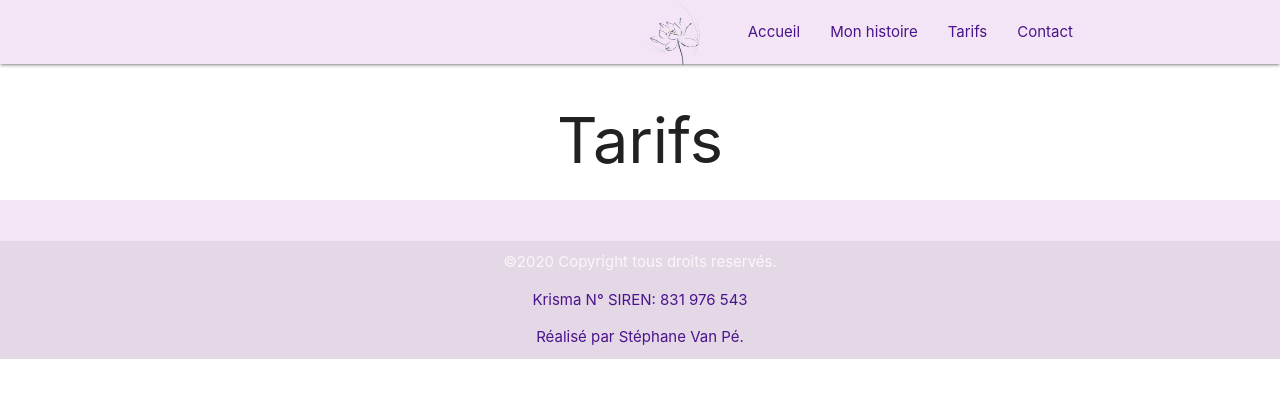
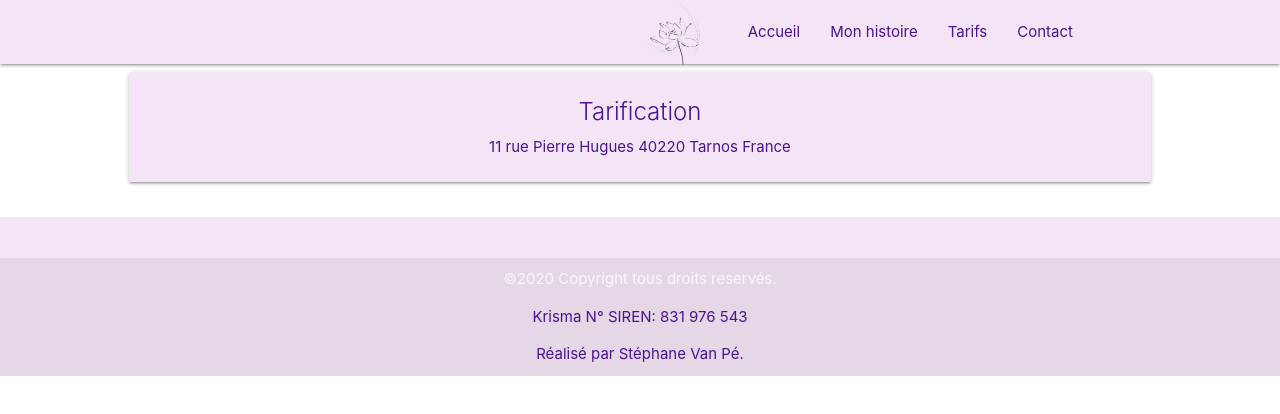
Before and after one commit to stephanevanpe/Khrisma, a React (Create React App) app: page /Prices in a window 1280 px wide. Shown: the top 414 px of the page. Built offline with nearby package versions, Linux system fonts and the light colour scheme.

Commit message:
resolving some details of the apperance

```diff
--- a/src/pages/Contact.jsx
+++ b/src/pages/Contact.jsx
@@ -20,7 +20,7 @@ class Contact extends Component {
 		const position = [this.state.lat, this.state.lng];
 		return (
 			<div>
-			<Navbar />
+				<Navbar />
 
 				<Row>
 					<Col s={1}></Col>
@@ -122,7 +122,11 @@ class Contact extends Component {
 								textClassName='purple-text text-darken-4'
 								title='Lieux du cabinet'
 							>
-								11 rue Pierre Hugues 40220 Tarnos France
+								11 rue Pierre Hugues <br />
+								40220 Tarnos <br />
+								France
+								<br />
+								<br />
 								<div>
 									<Map center={position} zoom={this.state.zoom} style={{ marginLeft: '0px', marginRight: '0px', height: '250px', width: '100%' }}>
 										<TileLayer
@@ -154,8 +158,7 @@ class Contact extends Component {
 					<Col s={1}></Col>
 				</Row>
 				<Footer />
-				</div>
-
+			</div>
 		);
 	}
 }
--- a/src/pages/Home.jsx
+++ b/src/pages/Home.jsx
@@ -5,6 +5,8 @@ import Footer from '../components/Footer';
 import Lotus from '../pictures/62a47d8e4ab364cf476f25a473b23c75.jpg';
 import Salle from '../pictures/salle.webp';
 import Lotusbloom from '../pictures/lotosblume-6e34f198-4e69-4fbb-99a0-6e5ede854fbf.jpg';
+import Deco1 from '../pictures/pngwave1.png';
+import Deco2 from '../pictures/pngwave.png';
 
 const Home = () => {
 	return (
@@ -20,11 +22,15 @@ const Home = () => {
 				<div className='section purple lighten-5'>
 					<div className='row container'>
 						<hr />
-						<h1 className='yellow-text text-darken-3'>Khrisma</h1>
-						<h4 className='header'> Medium de naissance - magnétisme holistique - coupeur de feu et de rayons - Maître Reiki</h4>
-						<p className='grey-text text-darken-3 lighten-3' style={{ fontFamily: 'Snell Roundhand, cursive', fontSize: '40px'}}>
-							" <b>J</b>e me suis rendue compte que mes aptitudes me servaient pour aider à la gestion du deuil et des blocages divers,
-							tout en tenant compte de la généalogie. Les cartes, les mots, l'écriture viennent à mon aide . "
+						<h1 className='yellow-text text-darken-3'>
+							<img alt='' src={Deco1} />
+							{' '}Khrisma{' '}
+							<img alt='' src={Deco2} />
+						</h1>
+						<h4 className='header purple-text text-darken-4'> Medium de naissance - magnétisme holistique - coupeur de feu et de rayons - Maître Reiki</h4>
+						<p className='grey-text text-darken-3 lighten-3' style={{ fontFamily: 'Snell Roundhand, cursive', fontSize: '40px' }}>
+							" <b>J</b>e me suis rendue compte que mes aptitudes me servaient pour aider à la gestion du deuil et des blocages divers, tout en tenant compte
+							de la généalogie. Les cartes, les mots, l'écriture viennent à mon aide . "
 						</p>
 						<hr />
 					</div>
--- a/src/pages/MyHistory.jsx
+++ b/src/pages/MyHistory.jsx
@@ -3,6 +3,7 @@ import { Parallax } from 'react-materialize';
 import Navbar from '../components/Navbar';
 import Footer from '../components/Footer';
 import Lotus from '../pictures/62a47d8e4ab364cf476f25a473b23c75.jpg';
+import Chapeau from '../pictures/unnamed.png';
 
 
 const MyHistory = () => {
@@ -19,34 +20,34 @@ const MyHistory = () => {
 				<div className='section purple lighten-5'>
 					<div className='row container'>
 						<hr />
-						<h2 className='header'>Mon Histoire</h2>
+						<img alt='' src={Chapeau} height='85px' weight='auto' />
+						<h4 className='header purple-text text-darken-4'>Mon Histoire</h4>
 						<p className='grey-text text-darken-3 lighten-3' style={{ fontFamily: 'Snell Roundhand, cursive', fontSize: '40px' }}>
-							<b>A</b> l'âge de neuf ans, ce que je croyais être une extrème sensibilité, s'est révélé , d'une façon beaucoup plus fine ma médiumnité.
+							" <b>A</b> l'âge de neuf ans, ce que je croyais être une extrème sensibilité, s'est révélé , d'une façon beaucoup plus fine ma médiumnité.
 						</p>
 						<p className='grey-text text-darken-3 lighten-3' style={{ fontFamily: 'Snell Roundhand, cursive', fontSize: '40px' }}>
 							<b>L</b>ors de l'accident de voiture de mon cousin, qui est resté trois semaines durant dans le comas, j' avais un contact quasiment permanent
 							avec lui, et j'ai su quand il a choisi de nous quitter. Jamais je n'en ai parlé à personne.
 						</p>
-						<p className='grey-text text-darken-3 lighten-3' style={{ fontFamily: 'Snell Roundhand, cursive', fontSize: '40px'}}>
-							<b>U</b>n peu plus tard dans ma vie, j'ai eu un problème sur la table d'opération, à cet instant j'ai pu entrevoir l'autre côté du voile. Nos êtres disparus sont
-							bien présents dans un amour total et inconditionnel, tellement grand que je ne peux vous décrire sa lumière et sa douceur.
+						<p className='grey-text text-darken-3 lighten-3' style={{ fontFamily: 'Snell Roundhand, cursive', fontSize: '40px' }}>
+							<b>U</b>n peu plus tard dans ma vie, j'ai eu un problème sur la table d'opération, à cet instant j'ai pu entrevoir l'autre côté du voile. Nos
+							êtres disparus sont bien présents dans un amour total et inconditionnel, tellement grand que je ne peux vous décrire sa lumière et sa douceur.
 						</p>
 						<p className='grey-text text-darken-3 lighten-3' style={{ fontFamily: 'Snell Roundhand, cursive', fontSize: '40px' }}>
-							<b>P</b>uis pendant deux
-							ans, de très nombreux ''départs'' dans mon entourage!!! A ce moment là, j'ai rencontré une amie chère,versée depuis son enfance dans le domaine
-							spirituel, qui elle aussi était en deuil. Je l'ai aidée et elle m'a surtout aidé à accepter et à comprendre à quoi me servait ce que mes guides
-							m'envoient….afin d'aider les autres… C'était donc cela !! Pendant plusieurs années j'ai donc aidé bénévolement les gens que je rencontrais dans
-							ma vie privée, amicale, ou dans sur le lieu de mon travail et j'y prenais grand plaisir!
+							<b>P</b>uis pendant deux ans, de très nombreux ''départs'' dans mon entourage!!! A ce moment là, j'ai rencontré une amie chère,versée depuis
+							son enfance dans le domaine spirituel, qui elle aussi était en deuil. Je l'ai aidée et elle m'a surtout aidé à accepter et à comprendre à quoi
+							me servait ce que mes guides m'envoient….afin d'aider les autres… C'était donc cela !! Pendant plusieurs années j'ai donc aidé bénévolement les
+							gens que je rencontrais dans ma vie privée, amicale, ou dans sur le lieu de mon travail et j'y prenais grand plaisir!
 						</p>
 						<p className='grey-text text-darken-3 lighten-3' style={{ fontFamily: 'Snell Roundhand, cursive', fontSize: '40px' }}>
-							<b>P</b>uis chômage c'est le moment je me lance...
+							<b>P</b>uis chômage c'est le moment je me lance ...
 						</p>
 						<p className='grey-text text-darken-3 lighten-3' style={{ fontFamily: 'Snell Roundhand, cursive', fontSize: '40px' }}>
-							<b>L</b>ors des
-							consultations je me sers du magnétisme holistique, des flashs (images), des paroles, des sensations que je perçois, ainsi que des cartes qui me
-							confirment l'évolution spirituelle de la personne, du pendule si besoin, du reiki et de la géobiologie. Je me sers de '' l'outil'' dont j'ai
-							besoin sur le moment en complèment.
+							<b>L</b>ors des consultations je me sers du magnétisme holistique, des flashs (images), des paroles, des sensations que je perçois, ainsi que
+							des cartes qui me confirment l'évolution spirituelle de la personne, du pendule si besoin, du reiki et de la géobiologie. Je me sers de ''
+							l'outil'' dont j'ai besoin sur le moment en complèment. "
 						</p>
+						<img alt='' src={Chapeau} height='85px' weight='auto' />
 						<hr />
 					</div>
 				</div>
--- a/src/pages/Prices.jsx
+++ b/src/pages/Prices.jsx
@@ -1,4 +1,5 @@
 import React from 'react';
+import { Row, Col, Card, Icon } from 'react-materialize';
 import Navbar from '../components/Navbar';
 import Footer from '../components/Footer';
 
@@ -6,7 +7,24 @@ const Prices = () => {
 	return (
 		<div>
 			<Navbar />
-			<h1>Tarifs</h1>
+			<Row>
+				<Col s={1}></Col>
+				<Col s={10}>
+					<Col s={12}>
+						<Card
+							className='purple lighten-5'
+							closeIcon={<Icon>close</Icon>}
+							revealIcon={<Icon>more_vert</Icon>}
+							textClassName='purple-text text-darken-4'
+							title='Tarification'
+						>
+							11 rue Pierre Hugues 40220 Tarnos France
+
+						</Card>
+					</Col>
+				</Col>
+				<Col s={1}></Col>
+			</Row>
 			<Footer />
 		</div>
 	);
```
Also changed, not shown: src/pictures/pngwave.png (added), src/pictures/pngwave1.png (added).
